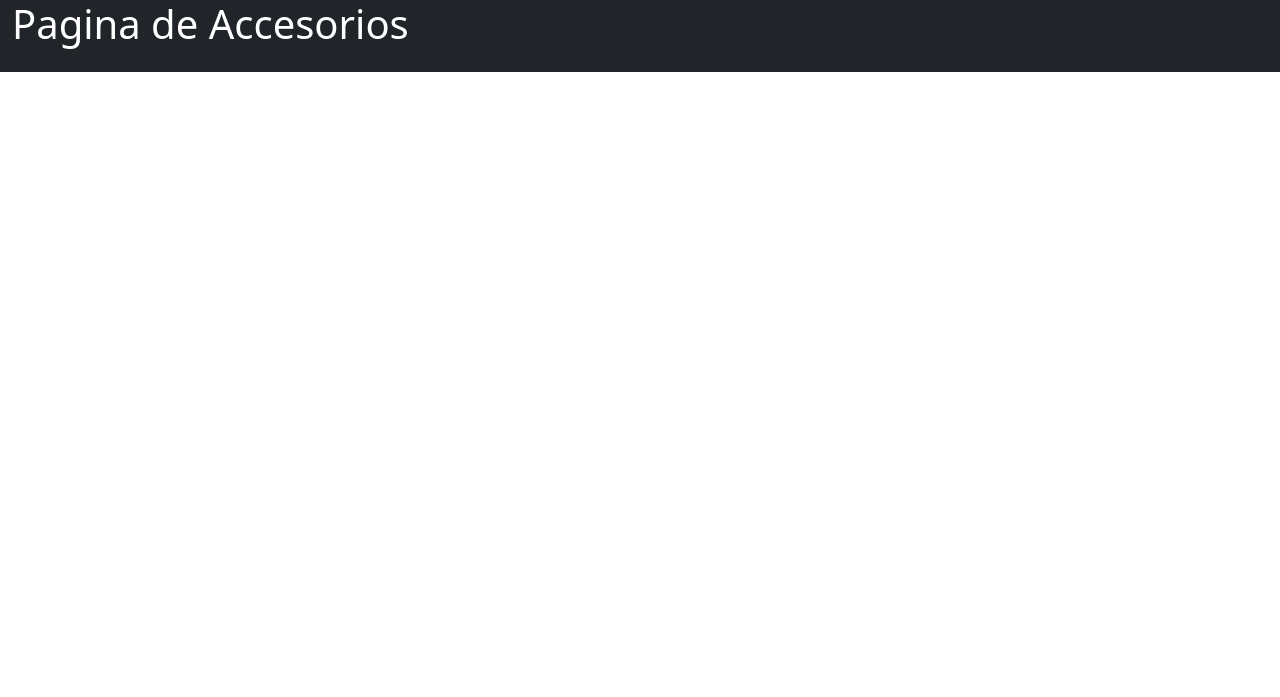
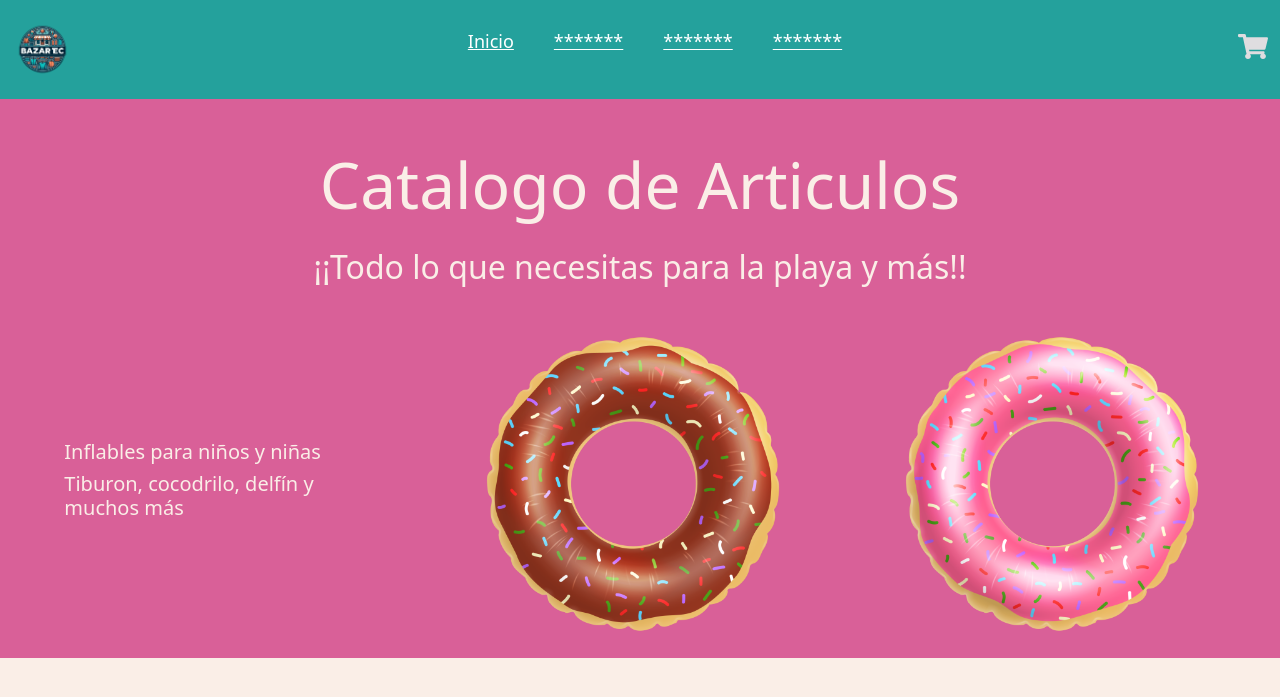
Before and after one commit to AnthonyRECM/BazarTec, a PHP site: page /catalogoAccesorios.html in a window 1280 px wide; the page is wider, and only the part inside the window is pictured. Shown: the top 697 px of that part. Run offline with PHP 8.4, Linux system fonts and the light colour scheme.

Commit message:
cambios 09/03
cambios pagina accesorios

```diff
--- a/catalogoAccesorios.html
+++ b/catalogoAccesorios.html
@@ -7,14 +7,71 @@
     <title>Accesorios:</title>
     <link rel="stylesheet" href="bootstrap/css/bootstrap.min.css">
     <link rel="stylesheet" href="fontawesome/css/all.css">
+    <link rel="stylesheet" href="./css/navBar.css">
+    <link rel="stylesheet" href="./css/accesorios.css">
 </head>
-<body>
-    <div class="container-fluid bg-dark">
-        <div class="col">
-            <div class="row">
-                <h1 class="" style="color: white;">Pagina de Accesorios</h1>
-                <i class="fa-solid fa-backward fa-beat" style="color: white; padding: auto; margin: 3 rem;"></i>
+
+
+<body class="fondo">
+    <div class="container-fluid">
+        <div class="row">
+            <div class="menu">
+                <a href="#" class="logo"><img src="images/logo.png" width="60px" height="60px"></a>
+                <input type="checkbox" id="menu" />
+                <label for="menu"><img src="images/menu.png" class="menu-icono" alt=""></label>
+                <nav class="navbar">
+                    <ul>
+                        <li><a href="#">Inicio</a></li>
+                        <li><a href="#">*******</a></li>
+                        <li><a href="#">*******</a></li>
+                        <li><a href="#">*******</a></li>
+                    </ul>
+                </nav>
+                <div>
+                    <ul>
+                        <li class="submenu">
+                            <a href="#" class="logo"></a><img src="images/car.svg" id="img-carrito" alt="">
+                            <div id="carrito">
+                                <table id="lista-carrito">
+                                    <thead>
+                                        <tr>
+                                            <th>Imagen</th>
+                                            <th>Nombre</th>
+                                            <th>Precio</th>
+                                            <th></th>
+                                        </tr>
+                                    </thead>
+                                    <tbody></tbody>
+                                </table>
+                                <a href="#" id="vaciar-carrito" class="btn-3">Vaciar Carrito</a>
+                            </div>
+                        </li>
+                    </ul>
+                </div>
             </div>
+        </div>
+    </div>
+
+    <div class="container-fluid fondoContainer ">
+        <div class="row">
+            <div class="col-12 gx-0 text-center">
+                <h1 class="pt-5">Catalogo de Articulos</h1>
+                <h2 class="py-3">¡¡Todo lo que necesitas para la playa y más!! </h2>
+            </div>
+        <div class="py-4    row align-items-center justify-content-around">
+            <div class="col-3">
+                <h5 class="">Inflables para niños y niñas</h5>
+                <h5 class="">Tiburon, cocodrilo, delfín y muchos más</h5>
+            </div>
+            <div class="col-3">
+                <img src="./images/dona.webp" width="300" alt="Imagen No Encontrada">
+            </div>
+            <div class="col-3">
+                <img src="./images/dona2.webp" width="300" alt="Imagen No Encontrada">
+            </div>
+
+        </div>
+
         </div>
     </div>
 
--- /dev/null
+++ b/css/accesorios.css
@@ -0,0 +1,16 @@
+.fondo{
+    background-color: #FAEEE7;
+}
+
+h1, h2, h3, h4, h5 {
+    color: #FAEEE7;
+}
+
+h1{
+    font-size: 4rem;
+}
+
+
+.fondoContainer{
+    background-color: #D96098;
+}
--- /dev/null
+++ b/css/navBar.css
@@ -0,0 +1,72 @@
+* {
+    margin: 0;
+    padding: 0;
+    box-sizing: border-box;
+    text-decoration: none;
+    list-style: none;
+}
+.menu {
+    top: 0;
+    left: 0;
+    right: 0;
+    display: flex;
+    align-items: center;
+    justify-content: space-between;
+    z-index: 1100;
+    background-color: #24A19C;
+}
+
+.logo {
+    font-size: 25px;
+    text-transform: uppercase;
+    font-weight: 800;
+}
+
+.menu .navbar ul li{
+    position: relative;
+    float: left;
+}
+
+.menu .navbar ul li a {
+    font-size: 18px;
+    padding: 20px;
+    color: #FEFFFF;
+    display: block;
+}
+
+.menu .navbar ul li a:hover {
+    color: #7270EC;
+}
+
+#menu {
+    display: none;
+}
+
+.menu-icono {
+    width: 25px;
+}
+
+.menu label {
+    cursor: pointer;
+    display: none;
+}
+
+.submenu {
+    position: relative;
+}
+
+.submenu #carrito {
+    display: none;
+}
+
+.submenu:hover #carrito {
+    display: block;
+    position: absolute;
+    right: 0;
+    backdrop-filter: blur(10px);
+    top: 100%;
+    z-index: 1;
+    background-color: #4E4B5076;
+    padding: 20px;
+    min-width: 400px;
+}
--- a/css/style.css
+++ b/css/style.css
@@ -18,8 +18,6 @@ body {
     max-width: 1200px;
     margin: 0 auto;
 }
-
-
 
 .header {
     display: flex;
```
Also changed, not shown: images/delfin.png (added), images/dona.png (added), images/dona.webp (added), images/dona2.webp (added), images/donaPalemra.webp (added).
